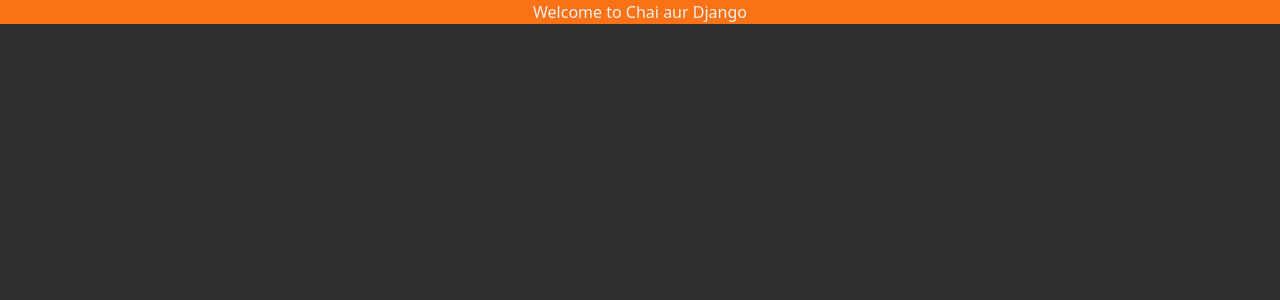
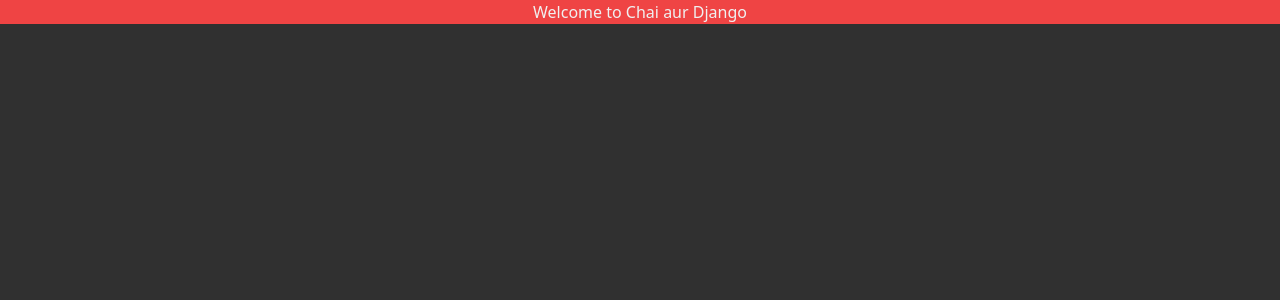
Before and after one commit to HassanNazmul/ChaiAurDjango, a Django app: template chaiAurDjango/templates/website/index.html in a window 1280 px wide. Shown: the part 24-324 px from the top of the page. Run offline with Django 3.2, Linux system fonts and the light colour scheme; the template is opened without the code that fills it, so the values that code supplies are empty; some libraries are stand-ins or nearby versions.

Commit message:
chore: Update background color of homepage heading

```diff
--- a/chaiAurDjango/templates/website/index.html
+++ b/chaiAurDjango/templates/website/index.html
@@ -4,5 +4,5 @@
 {% block title %} Home {% endblock %}
 
 {% block content %}
-<h1 class="bg-orange-500 ">Welcome to Chai aur Django</h1>
+<h1 class="bg-red-500">Welcome to Chai aur Django</h1>
 {% endblock %}
```
Also changed, not shown: chaiAurDjango/db.sqlite3.
